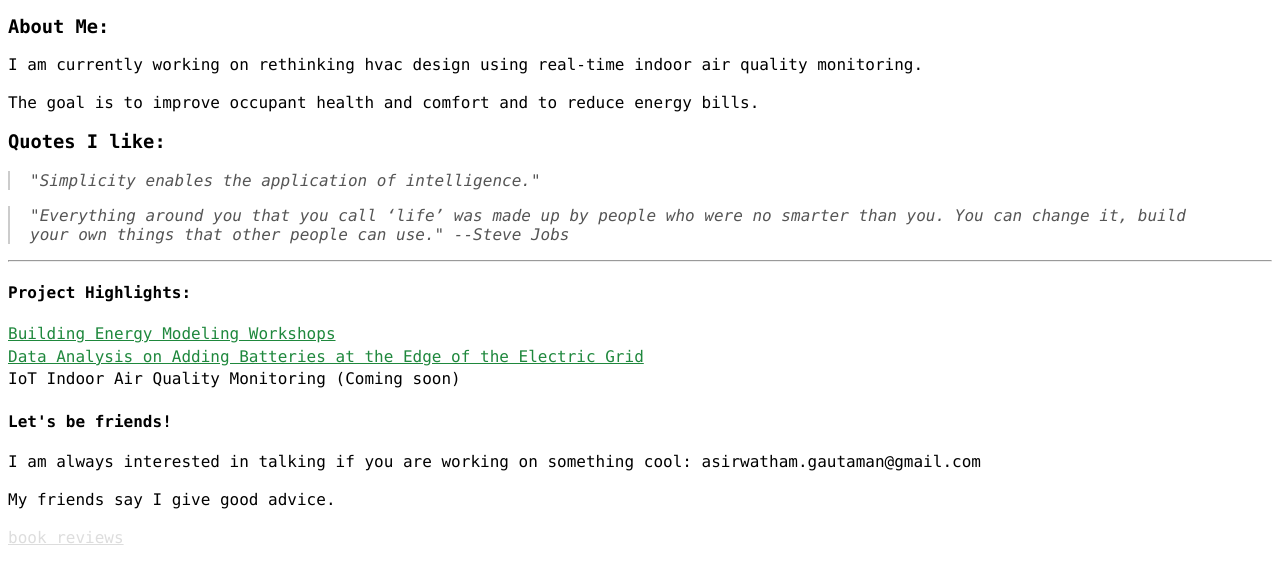
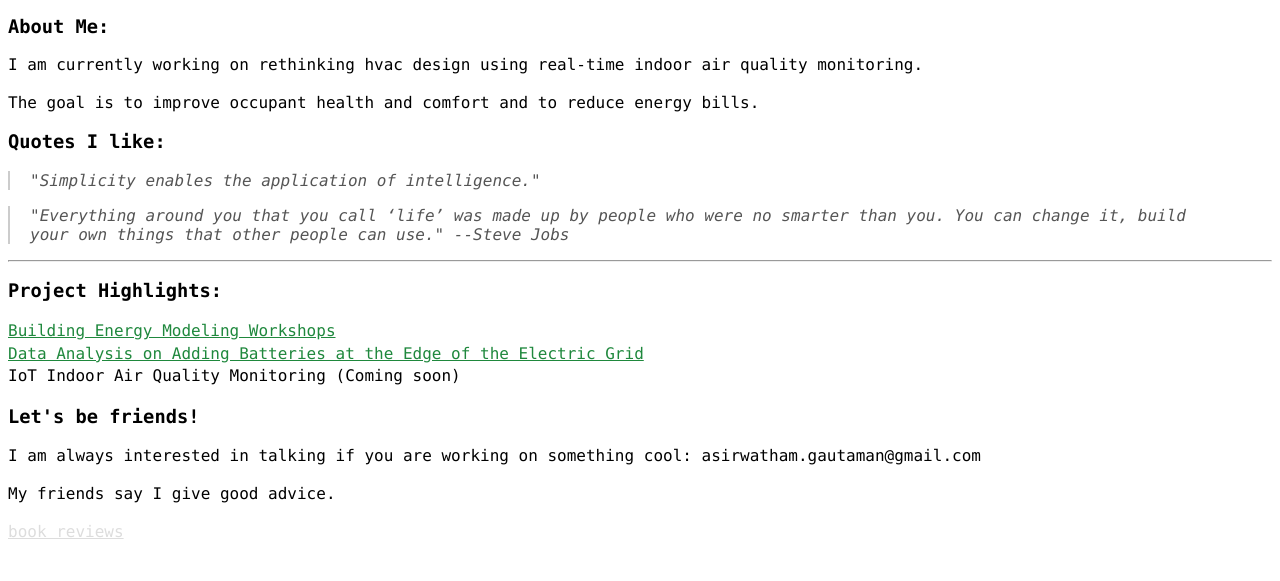
Before and after one commit to gaudi369/personal-website, a plain HTML site: page index.html in a window 1280 px wide. Shown: the part 141-722 px from the top of the page. Drawn offline with Linux system fonts and the light colour scheme.

Commit message:
Update index.html

```diff
--- a/index.html
+++ b/index.html
@@ -48,7 +48,7 @@ I am currently working on rethinking hvac design using real-time indoor air qual
 
 <hr/>
 
-<h4>Project Highlights:</h3>
+<h3>Project Highlights:</h3>
 <ul>
   <li>
     <a style="color:#1f883d" href="https://cooperunion.github.io/buildingenergymodeling_workshops/docs/intro.html">Building Energy Modeling Workshops</a>
@@ -61,7 +61,7 @@ I am currently working on rethinking hvac design using real-time indoor air qual
   </li>
 </ul>
 
-<h4>Let's be friends!</h3>
+<h3>Let's be friends!</h3>
 I am always interested in talking if you are working on something cool: asirwatham.gautaman@gmail.com<br/>
 <br/>My friends say I give good advice.
 <br/><br/>
```
